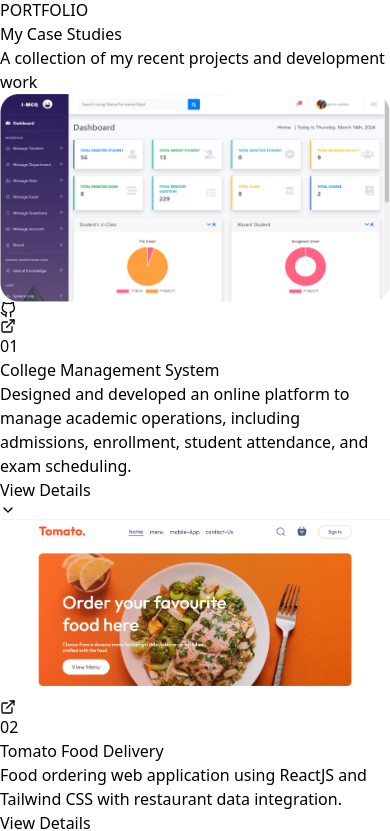
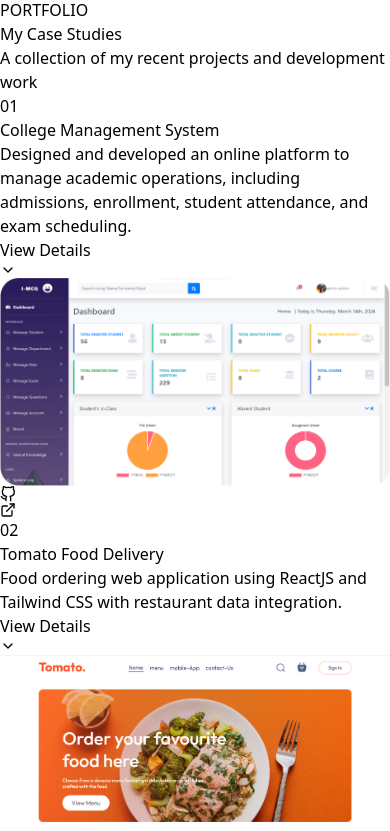
Before and after one commit to Parthsabhaya18/Parth_Portfolio, a React (Vite) app in the folder Portfolio/: page / in a window 390 px wide. Shown: the part 2740-3571 px from the top of the page. Built offline with nearby package versions, Linux system fonts and the light colour scheme.

Commit message:
change some

```diff
--- a/Portfolio/src/components/About.jsx
+++ b/Portfolio/src/components/About.jsx
@@ -62,7 +62,7 @@
   ];
 
   return (
-    <section id='about' className='py-20 bg-gray-900 overflow-hidden'>
+    <section id='about' className=' bg-gray-900 py-10 md:py-20 overflow-hidden'>
       <div className='container mx-auto px-6 lg:px-14'>
         <motion.div
           className='flex flex-col lg:flex-row items-center justify-between gap-12'
@@ -109,13 +109,13 @@
 
             {/* Stats */}
             <motion.div
-              className='grid grid-cols-2 md:grid-cols-3 gap-6 mb-12'
+              className='grid grid-cols-1 md:grid-cols-3 gap-6 mb-12'
               variants={item}
             >
               {stats.map((stat, index) => (
                 <motion.div
                   key={index}
-                  className='bg-gray-800 p-6 rounded-xl border border-gray-700 hover:border-yellow-400 transition-all duration-300'
+                  className='bg-gray-800 p-6  rounded-xl border border-gray-700 hover:border-yellow-400 transition-all duration-300'
                   whileHover={{ y: -5 }}
                   variants={item}
                 >
@@ -132,7 +132,7 @@
 
             {/* Buttons */}
             <motion.div
-              className='flex flex-wrap gap-4'
+              className='flex flex-wrap justify-center gap-4'
               variants={item}
             >
               <motion.a
--- a/Portfolio/src/components/Contact.jsx
+++ b/Portfolio/src/components/Contact.jsx
@@ -81,7 +81,7 @@
   return (
     <section
       id="contact"
-      className="relative py-20 px-4 md:px-12 lg:px-24 bg-gray-900 overflow-hidden"
+      className="relative py-10 md:py-20 px-4 md:px-12 lg:px-24 bg-gray-900 overflow-hidden"
     >
       {/* Animated background elements */}
       <div className="absolute inset-0 overflow-hidden opacity-20">
--- a/Portfolio/src/components/Footer.jsx
+++ b/Portfolio/src/components/Footer.jsx
@@ -107,7 +107,7 @@
             whileInView={{ opacity: 1, y: 0 }}
             transition={{ duration: 0.6, delay: 0.2 }}
             viewport={{ once: true }}
-            className="grid grid-cols-1 sm:grid-cols-3 gap-8 lg:w-2/3"
+            className="grid grid-cols-1 sm:grid-cols-3  gap-8 lg:w-2/3"
           >
             {footerItems.map((section, index) => (
               <div key={index} className="space-y-5">
--- a/Portfolio/src/components/Hero.jsx
+++ b/Portfolio/src/components/Hero.jsx
@@ -45,7 +45,7 @@
   return (
     <section
       id='home'
-      className="min-h-screen relative overflow-hidden bg-gray-900 text-white flex items-center px-6  py-16 sm:px-12 lg:px-24"
+      className=" relative overflow-hidden bg-gray-900 text-white flex items-center px-6  py-16 sm:px-12 lg:px-24"
     >
       {/* Animated background elements */}
       <div className="absolute inset-0 overflow-hidden">
@@ -54,7 +54,7 @@
         <div className="absolute top-1/3 right-1/3 w-96 h-96 rounded-full bg-blue-500 opacity-5 blur-3xl"></div>
       </div>
 
-      <div className="container mx-auto relative z-10 flex flex-col-reverse  lg:flex-row items-center justify-between gap-20 py-20">
+      <div className="container mx-auto relative z-10 flex flex-col-reverse  lg:flex-row items-center justify-between gap-20 py-10">
         {/* Content */}
         <motion.div
           className="flex-1"
--- a/Portfolio/src/components/Services.jsx
+++ b/Portfolio/src/components/Services.jsx
@@ -66,38 +66,47 @@
       initial={{ opacity: 0, y: 50 }}
       animate={{ opacity: 1, y: 0 }}
       transition={{ duration: 0.5 }}
-        className="relative bg-gradient-to-br from-gray-900 to-gray-800 rounded-2xl p-6 shadow-xl overflow-hidden"
+      className="relative bg-gradient-to-br from-gray-900 to-gray-800 rounded-2xl p-6 md:p-8 shadow-xl overflow-hidden w-full"
     >
-        <div className="absolute top-0 right-0 w-32 h-32 bg-[#ffffff10] rounded-full transform translate-x-16 -translate-y-16"></div>
+      {/* Decorative Background Circle */}
+      <div className="absolute top-0 right-0 w-24 h-24 md:w-32 md:h-32 bg-[#ffffff10] rounded-full transform translate-x-10 -translate-y-10 md:translate-x-16 md:-translate-y-16"></div>
+
       <div className="relative z-10">
+        {/* Header with Icon & Category */}
         <div className="flex items-center mb-6">
-            <div className="p-3 rounded-full bg-[#ffffff10] mr-4">
+          <div className="p-2 md:p-3 rounded-full bg-[#ffffff10] mr-4">
             {icon}
           </div>
-            <h3 className="text-xl font-bold text-white">{category}</h3>
+          <h3 className="text-lg md:text-xl font-bold text-white">{category}</h3>
         </div>
-          <div className="grid grid-cols-2 gap-3">
+
+        {/* Skills Grid */}
+        <div className="grid grid-cols-1 min-[375px]:grid-cols-2 gap-3">
+
   {skills.map((skill) => (
     <motion.div
       whileHover={{ scale: 1.05 }}
       key={skill.id}
-                className="flex items-center p-3 rounded-lg bg-[#ffffff05] border border-[#ffffff10] backdrop-blur-sm"
+      className="flex items-center p-3 rounded-lg bg-[#ffffff05] border border-[#ffffff10] backdrop-blur-sm transition-all"
       style={{ borderLeft: `3px solid ${skill.color}` }}
     >
       <div className="mr-3">
         {iconComponents[skill.icon]}
       </div>
-                <span className="text-gray-300 font-medium">{skill.title}</span>
+      <span className="text-sm md:text-base text-gray-300 font-medium">
+        {skill.title}
+      </span>
     </motion.div>
   ))}
 </div>
+
       </div>
     </motion.div>
   );
 };
 
   return (
-    <section id="services" className="relative py-20 bg-gray-900 overflow-hidden">
+    <section id="services" className="relative py-10 md:py-20 bg-gray-900 overflow-hidden">
       {/* Animated background elements */}
       <div className="absolute top-0 left-0 w-full h-full opacity-20">
         <div className="absolute top-20 left-10 w-40 h-40 bg-purple-500 rounded-full filter blur-3xl opacity-30"></div>
@@ -127,7 +136,7 @@
           </p>
         </motion.div>
 
-        <div className="grid grid-cols-1 md:grid-cols-3 gap-8">
+        <div className="grid grid-cols-1 md:grid-cols-2 xl:grid-cols-3  gap-8">
           <SkillCard
             category="Frontend"
             skills={frontend}
--- a/Portfolio/src/components/Work.jsx
+++ b/Portfolio/src/components/Work.jsx
@@ -123,51 +123,17 @@
           </p>
         </motion.div>
 
-        <div className="grid grid-cols-1 gap-24">
+        <div className="grid grid-cols-1 gap-12 lg:gap-24">
           {caseStudies.map((study, index) => (
             <motion.div
               key={study.id}
               initial={{ opacity: 0, y: 50 }}
               animate={{ opacity: 1, y: 0 }}
               transition={{ duration: 0.5, delay: index * 0.1 }}
-              className="rounded-2xl overflow-hidden shadow-xl"
+              className="rounded-2xl overflow-hidden "
             >
               <div className={`flex flex-col lg:flex-row ${index % 2 === 0 ? 'lg:flex-row-reverse' : ''}`}>
-                <div className="lg:w-1/2">
-                  <div className="relative h-64 lg:h-full overflow-hidden">
-                    <img
-                      src={study.workImage}
-                      alt={study.title}
-                      className="w-full h-full object-cover transition-transform duration-500 hover:scale-105"
-                    />
-                    <div className="absolute inset-0 bg-gradient-to-t from-black/80 to-transparent opacity-0 hover:opacity-100 transition-opacity duration-300 flex items-end p-6">
-                      <div className="flex space-x-4">
-                        {study.github && (
-                          <a
-                            href={study.github}
-                            target="_blank"
-                            rel="noopener noreferrer"
-                            className="bg-black/50 hover:bg-black/70 text-white p-3 rounded-full transition-colors"
-                          >
-                            <FiGithub className="text-xl" />
-                          </a>
-                        )}
-                        {study.live && (
-                          <a
-                            href={study.live}
-                            target="_blank"
-                            rel="noopener noreferrer"
-                            className="bg-yellow-500 hover:bg-yellow-600 text-black p-3 rounded-full transition-colors"
-                          >
-                            <FiExternalLink className="text-xl" />
-                          </a>
-                        )}
-                      </div>
-                    </div>
-                  </div>
-                </div>
-
-                <div className="lg:w-1/2 p-8">
+                  <div className="order-1 lg:order-2 lg:w-1/2 p-6 md:p-8">
                   <div className="flex items-start mb-4">
                     <span className="text-3xl font-bold text-yellow-400 mr-4">{`0${index + 1}`}</span>
                     <div>
@@ -235,6 +201,41 @@
                     )}
                   </button>
                 </div>
+                <div className="order-2 lg:order-1 lg:w-1/2">
+                  <div className="relative h-64 lg:h-full overflow-hidden">
+                    <img
+                      src={study.workImage}
+                      alt={study.title}
+                      className="w-full h-full object-cover transition-transform duration-500 hover:scale-105"
+                    />
+                    <div className="absolute inset-0 bg-gradient-to-t from-black/80 to-transparent opacity-0 hover:opacity-100 transition-opacity duration-300 flex items-end p-6">
+                      <div className="flex space-x-4">
+                        {study.github && (
+                          <a
+                            href={study.github}
+                            target="_blank"
+                            rel="noopener noreferrer"
+                            className="bg-black/50 hover:bg-black/70 text-white p-3 rounded-full transition-colors"
+                          >
+                            <FiGithub className="text-xl" />
+                          </a>
+                        )}
+                        {study.live && (
+                          <a
+                            href={study.live}
+                            target="_blank"
+                            rel="noopener noreferrer"
+                            className="bg-yellow-500 hover:bg-yellow-600 text-black p-3 rounded-full transition-colors"
+                          >
+                            <FiExternalLink className="text-xl" />
+                          </a>
+                        )}
+                      </div>
+                    </div>
+                  </div>
+                </div>
+
+
               </div>
             </motion.div>
           ))}
```
Lines whose indentation alone changed are shown as unchanged.
